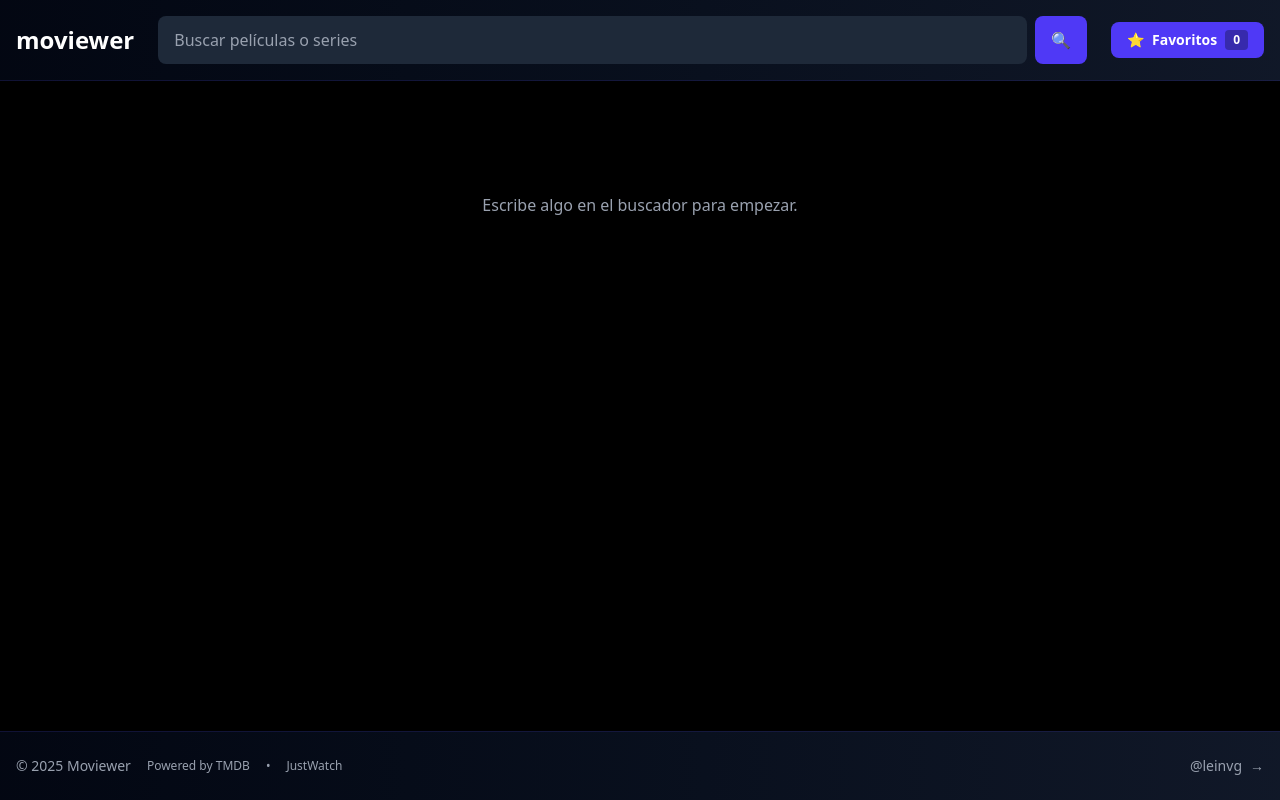
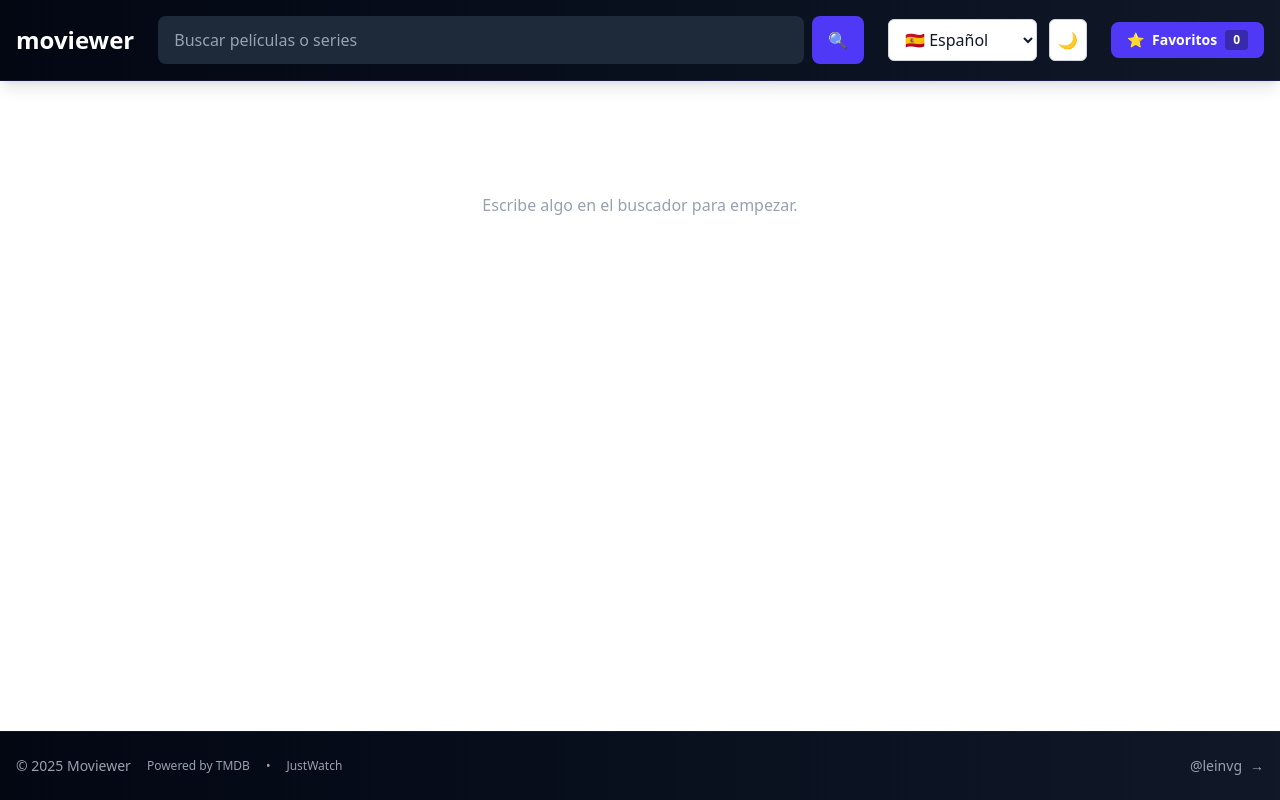
Before and after one commit to leinvg/movie-viewer, a Next.js app: page /search in a window 1280 px wide. Built offline with nearby package versions, Linux system fonts and the light colour scheme.

Commit message:
feat: integrar zustand para estado global (favoritos, tema, idioma)

```diff
--- a/package.json
+++ b/package.json
@@ -12,7 +12,8 @@
     "embla-carousel-react": "^8.6.0",
     "next": "15.5.2",
     "react": "19.1.0",
-    "react-dom": "19.1.0"
+    "react-dom": "19.1.0",
+    "zustand": "^5.0.8"
   },
   "devDependencies": {
     "@eslint/eslintrc": "^3",
--- a/src/app/layout.tsx
+++ b/src/app/layout.tsx
@@ -3,6 +3,7 @@
 import type { Metadata } from "next";
 import "@/app/globals.css";
 import Footer from "@/components/Footer";
+import { ThemeProvider } from "@/components/ThemeProvider";
 
 export const metadata: Metadata = {
   title: "Moviewer",
@@ -16,7 +17,8 @@ export default function RootLayout({
 }) {
   return (
     <html lang="es" className="scroll-smooth">
-      <body className="min-h-screen bg-black text-white antialiased flex flex-col overflow-x-hidden">
+      <body className="min-h-screen bg-white dark:bg-black text-gray-900 dark:text-white antialiased flex flex-col overflow-x-hidden">
+        <ThemeProvider />
         <div className="flex flex-col min-h-screen">
           {children}
           <Footer />
--- a/src/components/FavoritesList.tsx
+++ b/src/components/FavoritesList.tsx
@@ -5,7 +5,7 @@ import Image from "next/image";
 import MediaCard from "@/components/MediaCard";
 import MediaModal from "@/components/MediaModal";
 import { TMDBMedia } from "@/types";
-import { useFavorites } from "@/hooks";
+import useAppStore from "@/store/appStore";
 import { WatchProvidersResponse } from "@/types/watchProviderTypes";
 import {
   aggregateProviders,
@@ -16,7 +16,7 @@ import {
 import { APP_CONFIG } from "@/config";
 
 export default function FavoritesList() {
-  const { favorites } = useFavorites();
+  const { favorites } = useAppStore();
   const [selectedMedia, setSelectedMedia] = useState<TMDBMedia | null>(null);
   const [providerStats, setProviderStats] = useState<ProviderStat[]>([]);
   const [providersLoading, setProvidersLoading] = useState(false);
--- a/src/components/Header.tsx
+++ b/src/components/Header.tsx
@@ -1,11 +1,13 @@
 "use client";
 
 import { useRouter } from "next/navigation";
-import { useFavorites } from "@/hooks";
+import useAppStore from "@/store/appStore";
+import ThemeToggle from "./ThemeToggle";
+import LanguageSelector from "./LanguageSelector";
 
 export default function Header({ children }: { children?: React.ReactNode }) {
   const router = useRouter();
-  const { favorites } = useFavorites();
+  const { favorites } = useAppStore();
 
   return (
     <header className="bg-gradient-to-r from-gray-950 to-gray-900 border-b border-indigo-900/30 text-white shadow-lg">
@@ -18,6 +20,12 @@ export default function Header({ children }: { children?: React.ReactNode }) {
         </div>
 
         <div className="flex-1">{children}</div>
+
+        {/* Controles de tema e idioma */}
+        <div className="flex items-center gap-3">
+          <LanguageSelector />
+          <ThemeToggle />
+        </div>
 
         <button
           onClick={() => router.push("/favorites")}
--- /dev/null
+++ b/src/components/LanguageSelector.tsx
@@ -0,0 +1,32 @@
+'use client';
+
+import { Language } from '@/store/appStore';
+import useAppStore from '@/store/appStore';
+
+const LANGUAGE_OPTIONS: { value: Language; label: string }[] = [
+  { value: 'en', label: '🇬🇧 English' },
+  { value: 'es', label: '🇪🇸 Español' },
+  { value: 'fr', label: '🇫🇷 Français' },
+  { value: 'de', label: '🇩🇪 Deutsch' },
+  { value: 'it', label: '🇮🇹 Italiano' },
+  { value: 'pt', label: '🇵🇹 Português' },
+];
+
+export default function LanguageSelector() {
+  const { language, setLanguage } = useAppStore();
+
+  return (
+    <select
+      value={language}
+      onChange={(e) => setLanguage(e.target.value as Language)}
+      className="px-3 py-2 rounded-md border border-gray-300 dark:border-gray-600 bg-white dark:bg-gray-800 text-gray-900 dark:text-white cursor-pointer hover:bg-gray-50 dark:hover:bg-gray-700 transition"
+      aria-label="Seleccionar idioma"
+    >
+      {LANGUAGE_OPTIONS.map((option) => (
+        <option key={option.value} value={option.value}>
+          {option.label}
+        </option>
+      ))}
+    </select>
+  );
+}
--- a/src/components/MediaCard.tsx
+++ b/src/components/MediaCard.tsx
@@ -4,7 +4,7 @@ import Image from "next/image";
 import { memo } from "react";
 import { TMDBMedia, TmdbImageSize } from "@/types";
 import { getImagePath } from "@/services/tmdb";
-import { useFavorites } from "@/hooks";
+import useAppStore from "@/store/appStore";
 
 interface MediaCardProps {
   media: TMDBMedia;
@@ -18,18 +18,22 @@ const MediaCard = memo(function MediaCard({
 }: MediaCardProps) {
   const title = "title" in media ? media.title : media.name;
   const img = getImagePath(media.poster_path, TmdbImageSize.W300);
-  const { isFavorited, toggleFavorite } = useFavorites();
-  const fav = isFavorited(media);
+  const { isFavorite, addFavorite, removeFavorite } = useAppStore();
+  const isFav = isFavorite(media);
 
   const onToggle = (e: React.MouseEvent) => {
     e.stopPropagation();
-    toggleFavorite(media);
+    if (isFav) {
+      removeFavorite(media);
+    } else {
+      addFavorite(media);
+    }
   };
 
   return (
     <div
       onClick={() => onCardClick?.(media)}
-      className="aspect-[2/3] rounded-lg overflow-hidden bg-gray-800 relative cursor-pointer hover:shadow-lg hover:shadow-indigo-500/50 transition-shadow"
+      className="aspect-[2/3] rounded-lg overflow-hidden bg-gray-800 dark:bg-gray-800 relative cursor-pointer hover:shadow-lg hover:shadow-indigo-500/50 transition-shadow"
     >
       {img ? (
         <Image
@@ -48,12 +52,12 @@ const MediaCard = memo(function MediaCard({
 
       <button
         onClick={onToggle}
-        aria-label={fav ? "Quitar de favoritos" : "Añadir a favoritos"}
+        aria-label={isFav ? "Quitar de favoritos" : "Añadir a favoritos"}
         className={`absolute top-2 right-2 z-10 px-2 py-1 rounded-md text-sm font-semibold transition-opacity ${
-          fav ? "bg-yellow-400 text-black" : "bg-black/40 text-white"
+          isFav ? "bg-yellow-400 text-black" : "bg-black/40 text-white"
         }`}
       >
-        {fav ? "★" : "☆"}
+        {isFav ? "★" : "☆"}
       </button>
     </div>
   );
--- /dev/null
+++ b/src/components/ThemeProvider.tsx
@@ -0,0 +1,23 @@
+'use client';
+
+import { useEffect } from 'react';
+import useAppStore from '@/store/appStore';
+
+/**
+ * Componente que sincroniza el tema del store con el DOM
+ * Debe ejecutarse una sola vez en el root layout
+ */
+export function ThemeProvider() {
+  const { theme } = useAppStore();
+
+  useEffect(() => {
+    // Aplicar tema al renderizar por primera vez
+    if (theme === 'dark') {
+      document.documentElement.classList.add('dark');
+    } else {
+      document.documentElement.classList.remove('dark');
+    }
+  }, [theme]);
+
+  return null;
+}
--- /dev/null
+++ b/src/components/ThemeToggle.tsx
@@ -0,0 +1,32 @@
+'use client';
+
+import useAppStore from '@/store/appStore';
+import { useEffect } from 'react';
+
+/**
+ * Componente que proporciona un botón para alternar entre tema claro y oscuro.
+ * Sincroniza automáticamente con el atributo `dark` del documento.
+ */
+export default function ThemeToggle() {
+  const { theme, toggleTheme } = useAppStore();
+
+  // Aplicar clase 'dark' al documento cuando cambia el tema
+  useEffect(() => {
+    if (theme === 'dark') {
+      document.documentElement.classList.add('dark');
+    } else {
+      document.documentElement.classList.remove('dark');
+    }
+  }, [theme]);
+
+  return (
+    <button
+      onClick={toggleTheme}
+      className="p-2 rounded-md border border-gray-300 dark:border-gray-600 bg-white dark:bg-gray-800 text-gray-900 dark:text-white hover:bg-gray-100 dark:hover:bg-gray-700 transition"
+      aria-label={`Cambiar a tema ${theme === 'light' ? 'oscuro' : 'claro'}`}
+      title={`Tema actual: ${theme === 'light' ? 'Claro' : 'Oscuro'}`}
+    >
+      {theme === 'light' ? '🌙' : '☀️'}
+    </button>
+  );
+}
--- /dev/null
+++ b/src/store/appStore.ts
@@ -0,0 +1,71 @@
+import { create } from 'zustand';
+import { persist } from 'zustand/middleware';
+import { TMDBMedia } from '@/types';
+
+export type Theme = 'light' | 'dark';
+export type Language = 'en' | 'es' | 'fr' | 'de' | 'it' | 'pt';
+
+interface AppState {
+  // Tema
+  theme: Theme;
+  setTheme: (theme: Theme) => void;
+  toggleTheme: () => void;
+
+  // Región/Idioma
+  language: Language;
+  setLanguage: (language: Language) => void;
+
+  // Favoritos
+  favorites: TMDBMedia[];
+  addFavorite: (media: TMDBMedia) => void;
+  removeFavorite: (media: TMDBMedia) => void;
+  isFavorite: (media: TMDBMedia) => boolean;
+  clearFavorites: () => void;
+}
+
+const useAppStore = create<AppState>()(
+  persist(
+    (set, get) => ({
+      // Tema - light por defecto
+      theme: 'light',
+      setTheme: (theme) => set({ theme }),
+      toggleTheme: () =>
+        set((state) => ({
+          theme: state.theme === 'light' ? 'dark' : 'light',
+        })),
+
+      // Región/Idioma - español por defecto
+      language: 'es',
+      setLanguage: (language) => set({ language }),
+
+      // Favoritos
+      favorites: [],
+      addFavorite: (media) =>
+        set((state) => ({
+          favorites: get().isFavorite(media)
+            ? state.favorites
+            : [...state.favorites, media],
+        })),
+      removeFavorite: (media) =>
+        set((state) => {
+          const key = `${media.media_type}_${media.id}`;
+          return {
+            favorites: state.favorites.filter(
+              (fav) => `${fav.media_type}_${fav.id}` !== key
+            ),
+          };
+        }),
+      isFavorite: (media) => {
+        const key = `${media.media_type}_${media.id}`;
+        return get().favorites.some((fav) => `${fav.media_type}_${fav.id}` === key);
+      },
+      clearFavorites: () => set({ favorites: [] }),
+    }),
+    {
+      name: 'app-store', // localStorage key
+      version: 1,
+    }
+  )
+);
+
+export default useAppStore;
```
Also changed, not shown: 2 other files (tests, documents, lock files or other folders).
